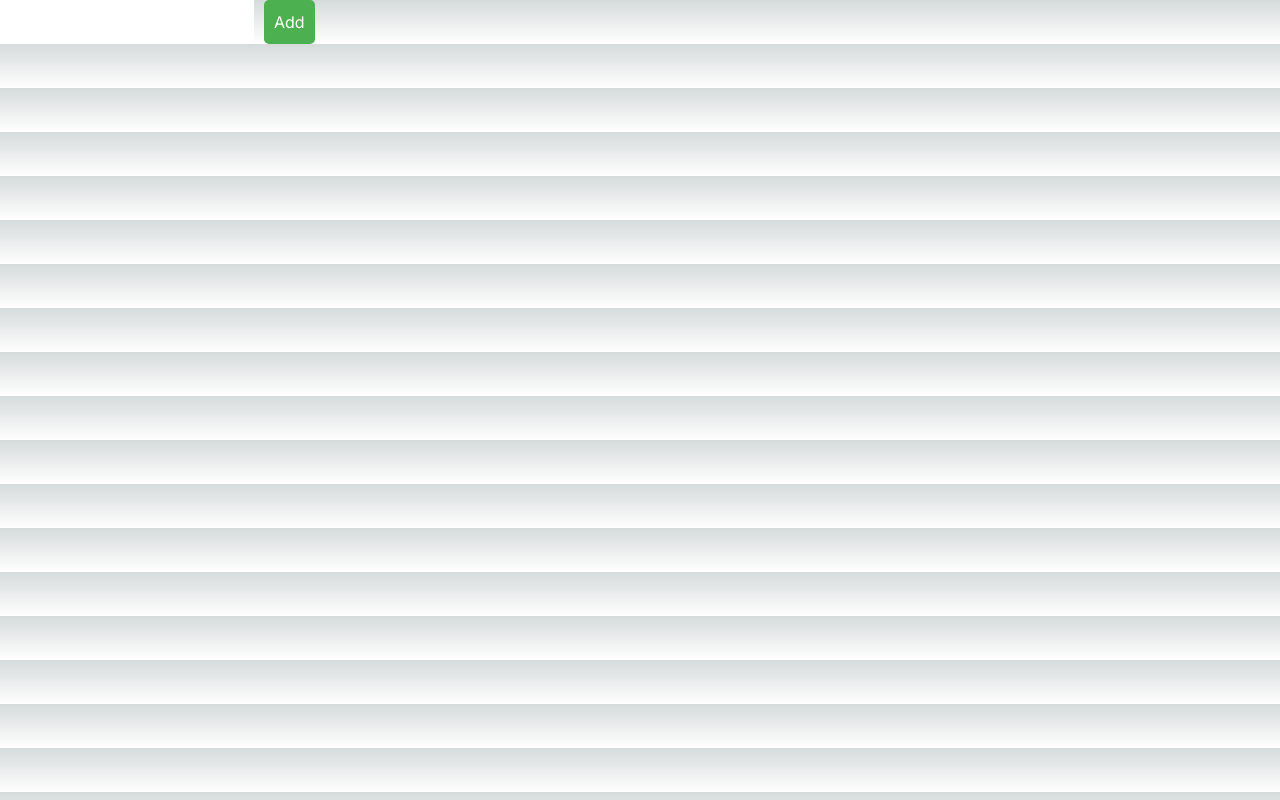
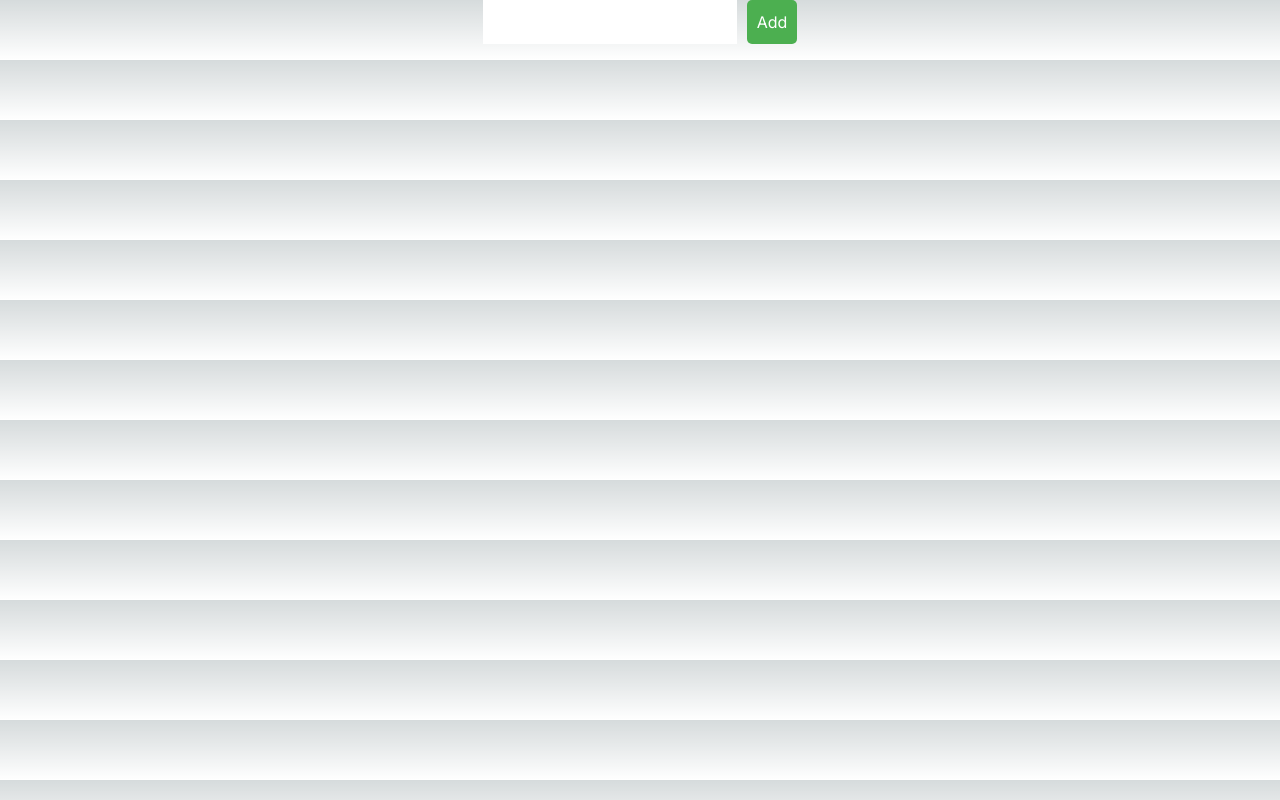
Before and after one commit to mayank-suman/todo-react-advance-reactjs, a Next.js app: page / in a window 1280 px wide. Built offline with nearby package versions, Linux system fonts and the light colour scheme.

Commit message:
add some styling

```diff
--- a/app/components/TaskInput.tsx
+++ b/app/components/TaskInput.tsx
@@ -14,8 +14,7 @@ function TaskInput() {
   };
 
   return (
-    <div>
-      <form onSubmit={onSubmit}>
+    <form onSubmit={onSubmit} className="add-form">
       <input
         ref={inputRef}
         type="text"
@@ -24,7 +23,6 @@ function TaskInput() {
       />
       <button type="submit">Add</button>
     </form>
-    </div>
   );
 }
 
--- a/app/components/TaskItem.tsx
+++ b/app/components/TaskItem.tsx
@@ -4,10 +4,10 @@ import { Task } from "../types";
 function TaskItem({ task }: { task: Task }) {
   console.log("task.text", task.text);
   return (
-    <div key={task.id}>
-      <span>
-        <p>{task.text}</p>
-      </span>
+    <div key={task.id} className="task-item">
+      <input type="checkbox" />
+      <p>{task.text}</p>
+      <button type="button">Delete</button>
     </div>
   );
 }
--- a/app/components/TaskList.tsx
+++ b/app/components/TaskList.tsx
@@ -6,11 +6,11 @@ import { useTasks } from "../hooks/useTasks";
 function TaskList() {
   const { tasks } = useTasks();
   return (
-    <>
+    <div className="task-list">
       {tasks.map((task) => {
         return <TaskItem key={task.id} task={task} />;
       })}
-    </>
+    </div>
   );
 }
 
--- a/app/globals.css
+++ b/app/globals.css
@@ -52,3 +52,30 @@ button {
 button:hover {
   background-color: #45a049;
 }
+
+.main-container {
+  display: grid;
+  justify-content: center;
+  grid-template-columns: auto;
+  gap: 1em;
+}
+
+.task-item {
+  display: flex;
+  justify-content: flex-start;
+  align-items: center;
+  align-content: space-between;
+}
+
+.task-item input {
+  margin-right: 5px;
+}
+
+.task-item p {
+  margin-right: 5px;
+}
+
+.add-form {
+  display: grid;
+  grid-template-columns: auto auto;
+}
--- a/app/page.tsx
+++ b/app/page.tsx
@@ -1,9 +1,9 @@
-import Image from 'next/image';
-import App from './app';
+import Image from "next/image";
+import App from "./app";
 
 export default function Home() {
   return (
-    <main className="">
+    <main className="main-container">
       <App />
     </main>
   );
```
Lines whose indentation alone changed are shown as unchanged.
